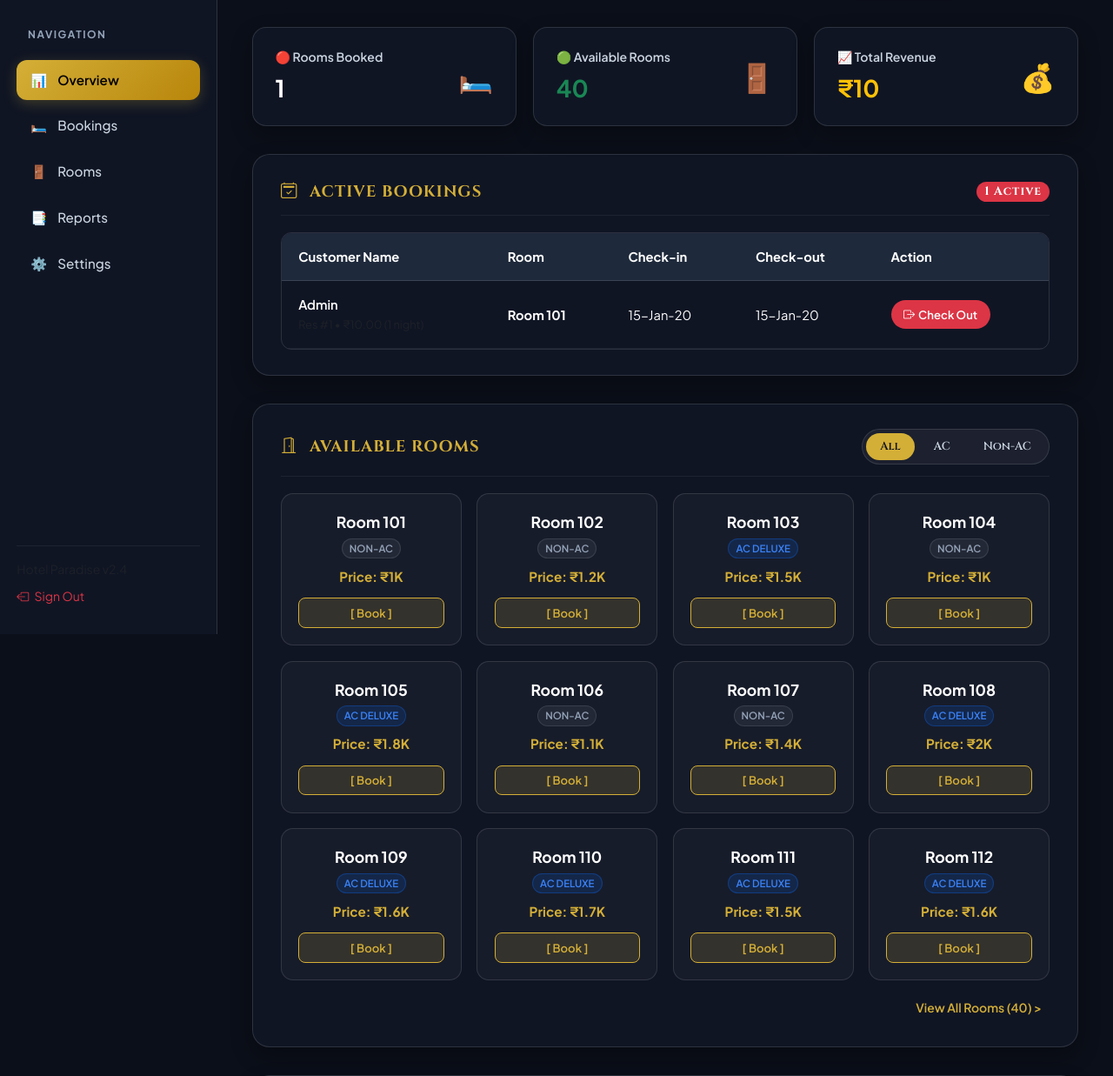
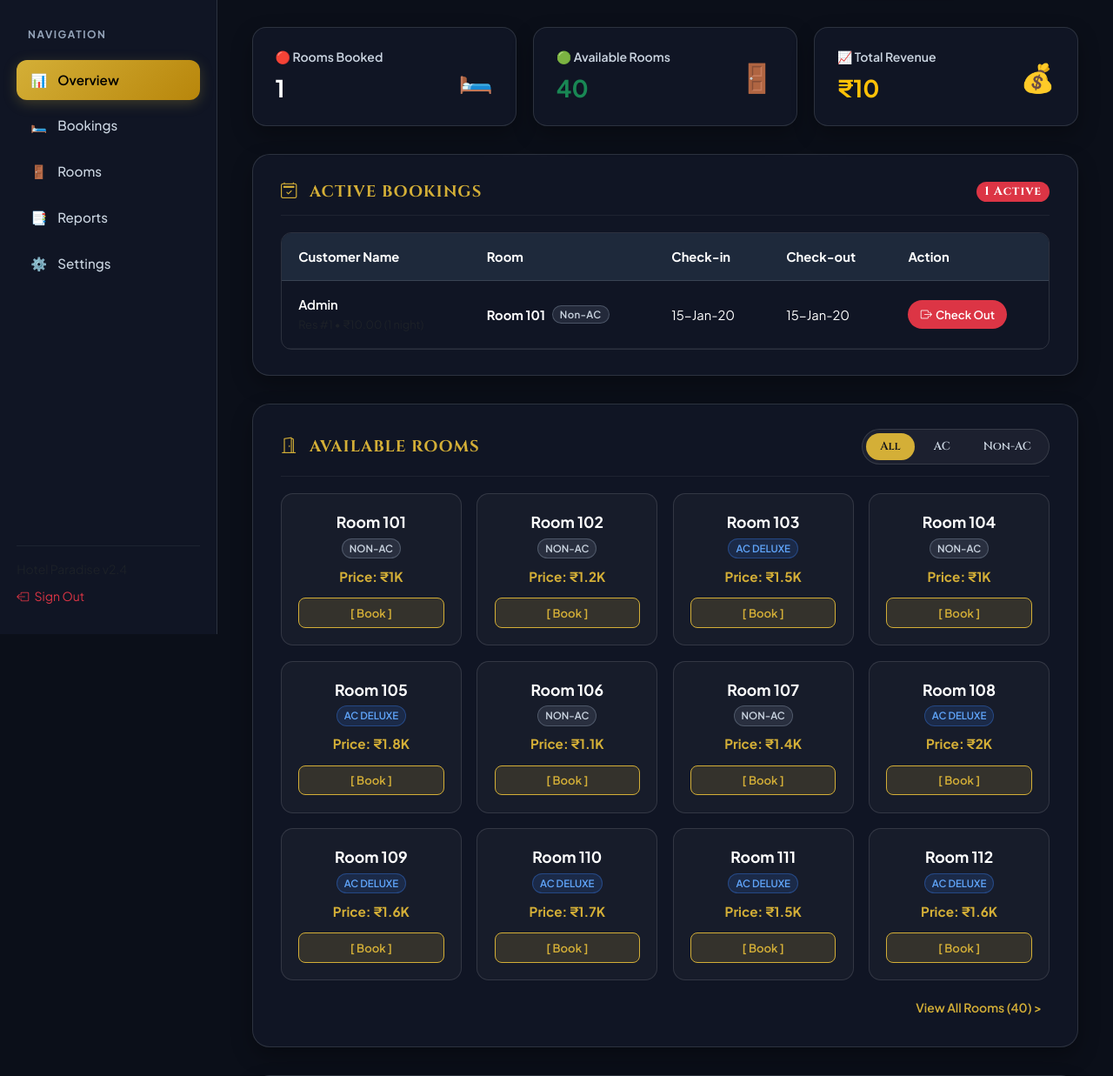
Before and after one commit to DHIVAKAR-AI/Paradise-Hotel-Booking-System, a PHP site: page /admin_panel.php in a window 1280 px wide. Shown: the part 76-1313 px from the top of the page at 87% size. Run offline with PHP 8.4, Linux system fonts and the light colour scheme; a user stored in the database is signed in; data comes from the database, SQL or seed files in the repository; tables that the repository leaves empty hold one stand-in row (values such as "Sample post").

Commit message:
feat: add AC and Non-AC room type badges to reservation panels

```diff
--- a/admin_panel.php
+++ b/admin_panel.php
@@ -1166,7 +1166,7 @@ if (isset($_SESSION['admin']) && (isset($_GET['checkout_id']) || isset($_GET['de
                         </thead>
                         <tbody>
                         <?php
-                        $reservations_q = mysqli_query($conn, "SELECT r.id, r.check_in, r.check_out, r.total, u.name as customer_name, ro.room_number
+                        $reservations_q = mysqli_query($conn, "SELECT r.id, r.check_in, r.check_out, r.total, u.name as customer_name, ro.room_number, ro.price
                             FROM reservations r
                             JOIN users u ON u.id = r.user_id
                             JOIN rooms ro ON ro.id = r.room_id
@@ -1184,12 +1184,21 @@ if (isset($_SESSION['admin']) && (isset($_GET['checkout_id']) || isset($_GET['de
                                 }
                                 $days_lbl = $days === 1 ? "1 night" : "{$days} nights";
                                 $formatted_tot = number_format($row['total'], 2);
-                                echo "<tr class='booking-row' data-search='" . strtolower("{$row['customer_name']} {$row['room_number']}") . "'>
+                                $is_ac = floatval($row['price']) >= 1500;
+                                $room_type_label = $is_ac ? 'AC' : 'Non-AC';
+                                $badge_class = $is_ac ? 'badge-ac' : 'badge-nonac';
+
+                                echo "<tr class='booking-row' data-search='" . strtolower("{$row['customer_name']} {$row['room_number']} {$room_type_label}") . "'>
                                     <td>
                                         <div class='fw-semibold'>{$row['customer_name']}</div>
                                         <small class='text-muted'>Res #{$row['id']} &bull; ₹{$formatted_tot} ({$days_lbl})</small>
                                     </td>
-                                    <td><strong>Room {$row['room_number']}</strong></td>
+                                    <td>
+                                        <div class='d-flex align-items-center gap-2'>
+                                            <strong>Room {$row['room_number']}</strong>
+                                            <span class='badge {$badge_class} rounded-pill px-2 py-0.5' style='font-size: 0.72rem; letter-spacing: 0.3px;'>{$room_type_label}</span>
+                                        </div>
+                                    </td>
                                     <td>{$cin}</td>
                                     <td>{$cout}</td>
                                     <td>
--- a/theme.css
+++ b/theme.css
@@ -116,6 +116,33 @@ body, .top-navbar, .top-bar, .portal-card, .dashboard-container,
 /* In-page navbar theme toggles */
 .theme-toggle-fab, #globalThemeToggle {
     display: none !important;
+}
+
+/* AC and Non-AC Badges */
+.badge-ac {
+    background: rgba(59, 130, 246, 0.15) !important;
+    color: #60a5fa !important;
+    border: 1px solid rgba(59, 130, 246, 0.35) !important;
+    font-weight: 600;
+}
+
+.badge-nonac {
+    background: rgba(148, 163, 184, 0.15) !important;
+    color: #cbd5e1 !important;
+    border: 1px solid rgba(148, 163, 184, 0.35) !important;
+    font-weight: 600;
+}
+
+[data-theme="light"] .badge-ac {
+    background: #eff6ff !important;
+    color: #1d4ed8 !important;
+    border-color: #bfdbfe !important;
+}
+
+[data-theme="light"] .badge-nonac {
+    background: #f1f5f9 !important;
+    color: #475569 !important;
+    border-color: #cbd5e1 !important;
 }
 
 .theme-icon-container {
```
Also changed, not shown: customer_panel.php (+10 -2 lines).
